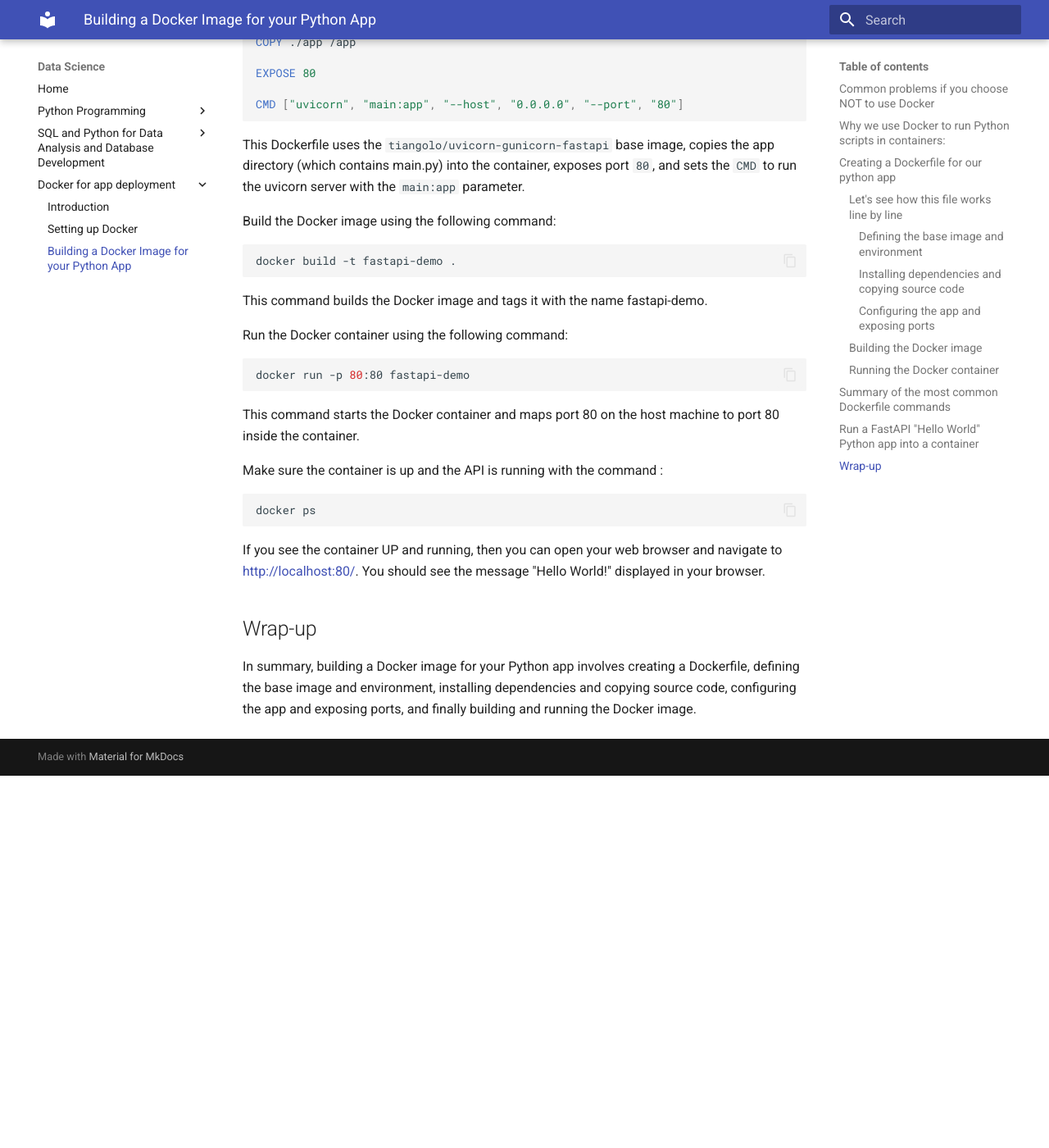
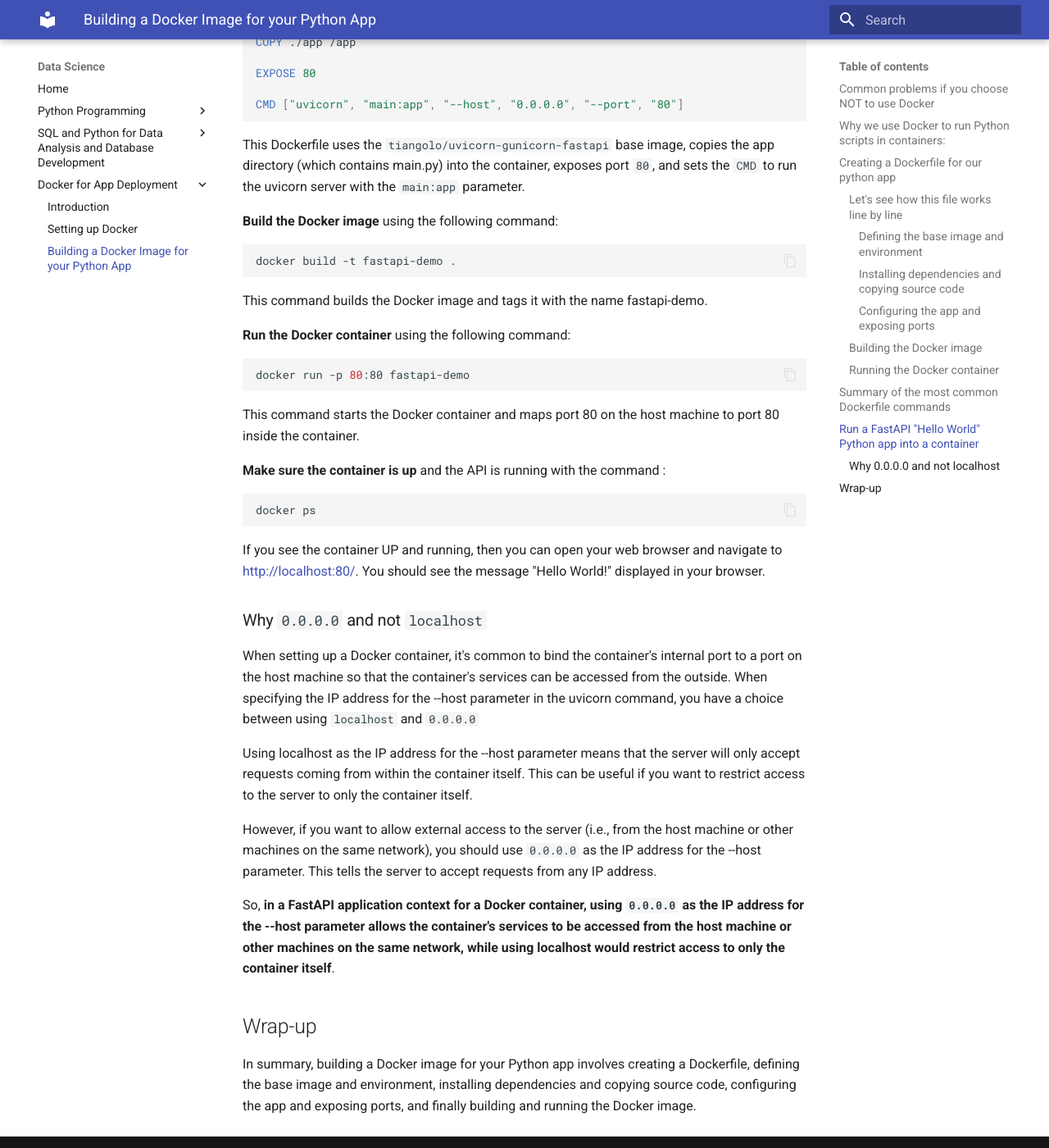
Before and after one commit to linainsaf/datascienceforall, an MkDocs documentation site: the page built from docs/en/docker/docker_python_app.md, in a window 1280 px wide and 1400 px high, scrolled down 4484 px. Shown: the whole window at 82% size. Built offline with MkDocs 1.6.1 and Material for MkDocs 9.7.7, drawn with Linux system fonts in a browser that asks for light colours; before the commit the page ends 5430 px from its top, so only the background shows below that; some of the changed text lies outside the part shown.

Commit message:
add docker fastapi simple example

````diff
--- a/docs/en/docker/docker_python_app.md
+++ b/docs/en/docker/docker_python_app.md
@@ -124,7 +124,7 @@
 
 ## Run a FastAPI "Hello World" Python app into a container
 
-Create a new Python file named `main.py` with the following code :
+**Create a new Python file named `main.py`** with the following code :
 ```python title="main.py"
 from fastapi import FastAPI
 
@@ -135,7 +135,7 @@
     return {"message": "Hello World!"}
 ```
 
-Create a new file named Dockerfile in the same directory with the following contents:
+**Create a new file named `Dockerfile`** in the same directory with the following contents:
 ```Dockerfile
 FROM tiangolo/uvicorn-gunicorn-fastapi:python3.8-slim
 
@@ -148,26 +148,34 @@
 
 This Dockerfile uses the `tiangolo/uvicorn-gunicorn-fastapi` base image, copies the app directory (which contains main.py) into the container, exposes port `80`, and sets the `CMD` to run the uvicorn server with the `main:app` parameter.
 
-Build the Docker image using the following command:
+**Build the Docker image** using the following command:
 ```bash
 docker build -t fastapi-demo .
 ```
 This command builds the Docker image and tags it with the name fastapi-demo.
 
-Run the Docker container using the following command:
+**Run the Docker container** using the following command:
 ```bash
 docker run -p 80:80 fastapi-demo
 ```
 This command starts the Docker container and maps port 80 on the host machine to port 80 inside the container.
 
-Make sure the container is up and the API is running with the command :
+**Make sure the container is up** and the API is running with the command :
 ```bash
 docker ps
 ```
 
 If you see the container UP and running, then you can open your web browser and navigate to [http://localhost:80/](http://localhost:80/). You should see the message "Hello World!" displayed in your browser.
 
+### Why `0.0.0.0` and not `localhost`
 
+When setting up a Docker container, it's common to bind the container's internal port to a port on the host machine so that the container's services can be accessed from the outside. When specifying the IP address for the --host parameter in the uvicorn command, you have a choice between using `localhost` and `0.0.0.0`
+
+Using localhost as the IP address for the --host parameter means that the server will only accept requests coming from within the container itself. This can be useful if you want to restrict access to the server to only the container itself.
+
+However, if you want to allow external access to the server (i.e., from the host machine or other machines on the same network), you should use `0.0.0.0` as the IP address for the --host parameter. This tells the server to accept requests from any IP address.
+
+So, **in a FastAPI application context for a Docker container, using `0.0.0.0` as the IP address for the --host parameter allows the container's services to be accessed from the host machine or other machines on the same network, while using localhost would restrict access to only the container itself**.
 ## Wrap-up
 
 In summary, building a Docker image for your Python app involves creating a Dockerfile, defining the base image and environment, installing dependencies and copying source code, configuring the app and exposing ports, and finally building and running the Docker image.
--- a/mkdocs.yml
+++ b/mkdocs.yml
@@ -74,7 +74,7 @@
       - 'SQLAlchemy and Docker': 'sql/29_python_docker_sql.md'
       - 'Python Wrap-up Projects': 'sql/30_python_projects.md'
 
-  - 'Docker for app deployment':
+  - 'Docker for App Deployment':
     - 'Introduction': 'docker/docker_intro.md'
     - 'Setting up Docker': 'docker/docker_install.md'
     - 'Building a Docker Image for your Python App': 'docker/docker_python_app.md'
````
